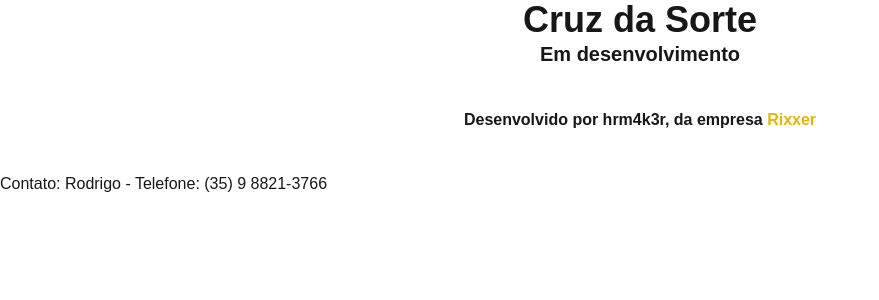
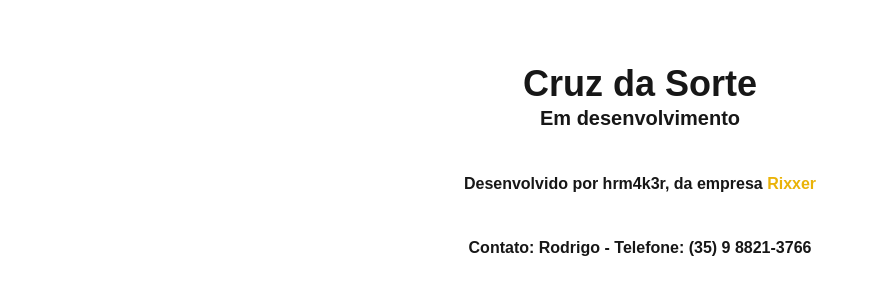
Before and after one commit to cruzdasorte/app, a Next.js app: page / in a window 1280 px wide. Shown: the top 300 px of the page, without its empty margins (0-879 px from the left). Built offline with nearby package versions, Linux system fonts and the light colour scheme.

Commit message:
feat: new details

```diff
--- a/app/page.js
+++ b/app/page.js
@@ -1,10 +1,10 @@
 export default function Home() {
   return (
-    <div className="justify-center align-center">
+    <div className="text-center justify-center align-center align-middle h-screen items-center mt-16">
       <h2 className="font-bold text-4xl text-center">Cruz da Sorte</h2>
       <h3 className="text-xl font-bold mb-10 text-center justify-center align-center">Em desenvolvimento</h3>
       <p className="font-bold text-center justify-center align-center mb-10">Desenvolvido por hrm4k3r, da empresa <a href="https://rixxer.com.br" target="_blank" className="font-bold text-yellow-500">Rixxer</a></p>
-      <p><a href="https://wa.me/5535988213766">Contato: Rodrigo - Telefone: (35) 9 8821-3766</a></p>
+      <p className="font-bold"><a href="https://wa.me/5535988213766">Contato: Rodrigo - Telefone: (35) 9 8821-3766</a></p>
     </div>
   );
 }
```
Also changed, not shown: public/image.jpg (added), 1 other file (tests, documents, lock files or other folders).
